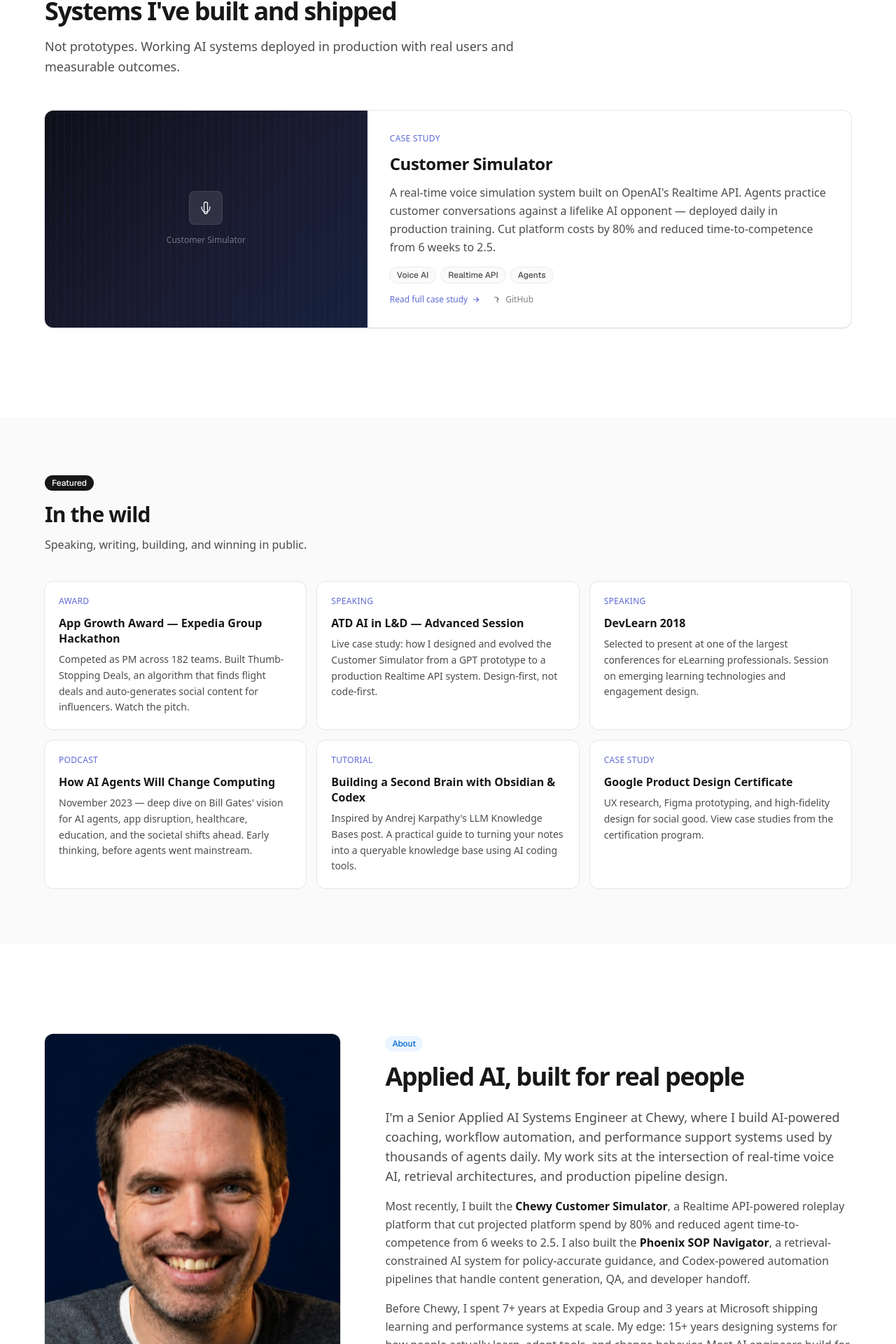
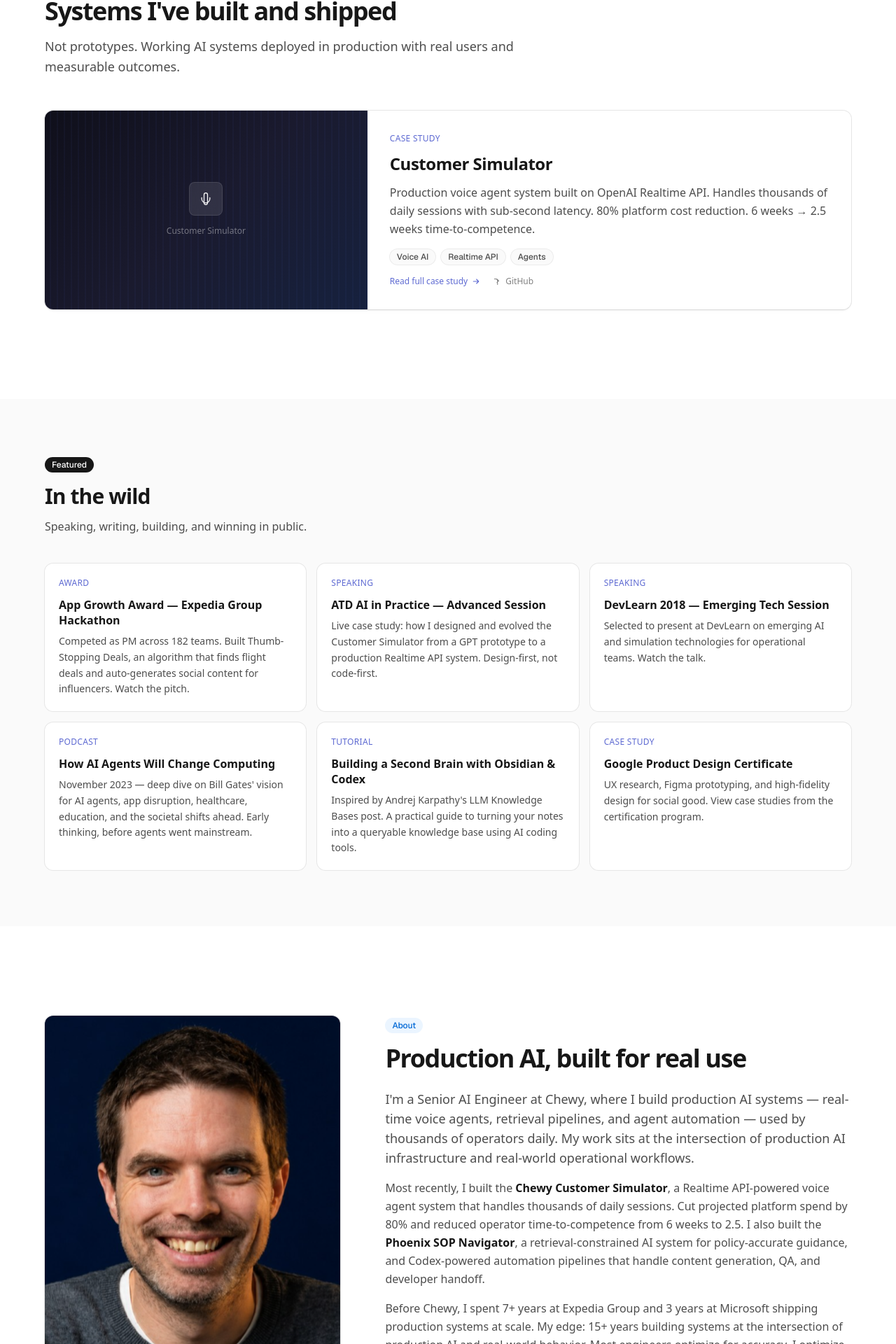
Before and after one commit to jonmeisburg/portfolio, a Next.js app: page / in a window 1280 px wide. Shown: the part 871-2791 px from the top of the page at 70% size. Built offline with nearby package versions, Linux system fonts and the light colour scheme.

Commit message:
rebrand: Senior AI Engineer positioning, updated copy and   accent color

```diff
--- a/src/app/globals.css
+++ b/src/app/globals.css
@@ -5,8 +5,8 @@
   --color-text: #171717;
   --color-text-secondary: #4d4d4d;
   --color-text-tertiary: #808080;
-  --color-accent: #5e6ad2;
-  --color-accent-hover: #7170ff;
+  --color-accent: #0ea5e9;
+  --color-accent-hover: #38bdf8;
   --color-border: rgba(0, 0, 0, 0.08);
   --color-border-subtle: rgba(0, 0, 0, 0.04);
   --color-surface: #fafafa;
--- a/src/app/layout.tsx
+++ b/src/app/layout.tsx
@@ -13,8 +13,8 @@
 });
 
 export const metadata: Metadata = {
-  title: "Jon Meisburg — Applied AI Engineer",
-  description: "Applied AI engineer building real systems — voice agents, RAG pipelines, workflow automation. Not prototypes. Not slide decks. Working AI that ships.",
+  title: "Jon Meisburg — Senior AI Engineer",
+  description: "Senior AI Engineer building production systems — voice AI, RAG pipelines, agent workflows. Not prototypes. Production AI that ships.",
 };
 
 export default function RootLayout({
--- a/src/app/work/customer-simulator/page.tsx
+++ b/src/app/work/customer-simulator/page.tsx
@@ -3,7 +3,7 @@
 export const metadata = {
   title: "Customer Simulator — Jon Meisburg",
   description:
-    "Real-time voice simulation using OpenAI Realtime API. Agents practice customer conversations against a lifelike AI opponent — deployed and used daily in production training.",
+    "Production voice agent system for customer-facing teams. Built on OpenAI Realtime API with custom retrieval layer and automated coaching pipeline. Deployed daily.",
 };
 
 export default function CustomerSimulatorPage() {
@@ -47,9 +47,10 @@
                 Customer Simulator
               </h1>
               <p className="text-lg md:text-xl text-[#4d4d4d] leading-relaxed mb-10">
-                A real-time voice simulation system built on OpenAI&apos;s
-                Realtime API. Agents practice customer conversations against a
-                lifelike AI opponent — deployed daily in production training.
+                Production voice agent system for customer-facing teams. Built
+                on OpenAI Realtime API with custom retrieval layer and
+                automated coaching pipeline. Handles thousands of daily
+                sessions with sub-second latency.
               </p>
 
               {/* Metrics row */}
@@ -86,20 +87,20 @@
                   The Problem
                 </span>
                 <h2 className="text-2xl md:text-3xl font-semibold tracking-[-0.03em] text-[#171717] mb-6">
-                  Training customer agents at scale is expensive and slow
+                  Customer-facing teams need realistic practice at scale
                 </h2>
                 <div className="space-y-4 text-[#4d4d4d] leading-relaxed">
                   <p>
-                    Traditional agent training relies on human role-players —
-                    costly, inconsistent, and impossible to scale. Agents
+                    Traditional onboarding relies on human role-players —
+                    costly, inconsistent, and impossible to scale. New hires
                     graduate unprepared for real customer conversations,
                     driving up handle time and error rates.
                   </p>
                   <p>
                     The existing simulation platform cost $800K annually
-                    and required 6 weeks to get new hires to baseline
-                    competence. Leaders needed a system that could train
-                    more agents, faster, without sacrificing quality.
+                    and required 6 weeks to get operators to baseline
+                    performance. The team needed a system that could onboard
+                    more people faster, without sacrificing quality.
                   </p>
                 </div>
               </div>
@@ -300,8 +301,8 @@
               Outcomes that matter
             </h2>
             <p className="text-lg text-[#808080] leading-relaxed mb-10 max-w-2xl">
-              The system replaced a $800K annual training platform and
-              became the primary practice tool for over 2,000 agents.
+              The system replaced a $800K annual simulation platform and
+              became the primary practice tool for over 2,000 operators.
             </p>
 
             <div className="grid grid-cols-1 md:grid-cols-2 gap-6">
@@ -318,13 +319,13 @@
                 },
                 {
                   metric: "2,000+",
-                  label: "Agents trained",
-                  detail: "Scaled across the support org with no additional human trainers.",
+                  label: "Operators onboarded",
+                  detail: "Scaled across the support org with no additional human role-players.",
                 },
                 {
                   metric: "+CSAT",
                   label: "New hires outperform tenured",
-                  detail: "Post-training CSAT scores from new agents exceeded historical tenured baselines.",
+                  detail: "Post-onboarding CSAT scores from new operators exceeded historical tenured baselines.",
                 },
               ].map((result) => (
                 <div
--- a/src/components/About.tsx
+++ b/src/components/About.tsx
@@ -25,22 +25,23 @@
               About
             </span>
             <h2 className="text-3xl md:text-4xl font-semibold tracking-[-0.04em] text-[#171717] mb-6">
-              Applied AI, built for real people
+              Production AI, built for real use
             </h2>
             <div className="space-y-4 text-[#4d4d4d] leading-relaxed">
               <p className="text-lg">
-                I&apos;m a Senior Applied AI Systems Engineer at Chewy, where I build
-                AI-powered coaching, workflow automation, and performance support
-                systems used by thousands of agents daily. My work sits at the
-                intersection of real-time voice AI, retrieval architectures, and
-                production pipeline design.
+                I&apos;m a Senior AI Engineer at Chewy, where I build production AI
+                systems — real-time voice agents, retrieval pipelines, and agent
+                automation — used by thousands of operators daily. My work sits at
+                the intersection of production AI infrastructure and real-world
+                operational workflows.
               </p>
               <p>
                 Most recently, I built the{" "}
                 <strong className="text-[#171717]">Chewy Customer Simulator</strong>,
-                a Realtime API-powered roleplay platform that cut projected
-                platform spend by 80% and reduced agent time-to-competence from
-                6 weeks to 2.5. I also built the{" "}
+                a Realtime API-powered voice agent system that handles thousands
+                of daily sessions. Cut projected platform spend by 80% and
+                reduced operator time-to-competence from 6 weeks to 2.5. I also
+                built the{" "}
                 <strong className="text-[#171717]">Phoenix SOP Navigator</strong>,
                 a retrieval-constrained AI system for policy-accurate guidance,
                 and Codex-powered automation pipelines that handle content
@@ -48,17 +49,14 @@
               </p>
               <p>
                 Before Chewy, I spent 7+ years at Expedia Group and 3 years at
-                Microsoft shipping learning and performance systems at scale. My
-                edge: 15+ years designing systems for how people actually learn,
-                adopt tools, and change behavior. Most AI engineers build for
-                specs. I build for humans — so the systems I ship actually get
-                used.
+                Microsoft shipping production systems at scale. My edge: 15+
+                years building systems at the intersection of production AI and
+                real-world behavior. Most engineers optimize for accuracy. I
+                optimize for adoption — so systems I ship get used, not shelved.
               </p>
               <p>
-                I&apos;m especially interested in applied AI roles that move beyond
-                experimentation into production systems — voice AI, RAG
-                pipelines, agent workflows, and AI-enabled operational
-                transformation.
+                I&apos;m looking for Senior AI Engineer roles shipping production
+                systems — voice AI, RAG, agent workflows, and AI infrastructure.
               </p>
             </div>
 
--- a/src/components/Featured.tsx
+++ b/src/components/Featured.tsx
@@ -50,7 +50,7 @@
               </span>
             </div>
             <h3 className="text-base font-semibold text-[#171717] mb-2 group-hover:text-[#5e6ad2] transition-colors leading-snug">
-              ATD AI in L&D — Advanced Session
+              ATD AI in Practice — Advanced Session
             </h3>
             <p className="text-sm text-[#4d4d4d] leading-relaxed">
               Live case study: how I designed and evolved the Customer Simulator
@@ -72,12 +72,11 @@
               </span>
             </div>
             <h3 className="text-base font-semibold text-[#171717] mb-2 group-hover:text-[#5e6ad2] transition-colors leading-snug">
-              DevLearn 2018
+              DevLearn 2018 — Emerging Tech Session
             </h3>
             <p className="text-sm text-[#4d4d4d] leading-relaxed">
-              Selected to present at one of the largest conferences for
-              eLearning professionals. Session on emerging learning
-              technologies and engagement design.
+              Selected to present at DevLearn on emerging AI and simulation
+              technologies for operational teams. Watch the talk.
             </p>
           </a>
 
--- a/src/components/Hero.tsx
+++ b/src/components/Hero.tsx
@@ -24,7 +24,7 @@
           </h1>
 
           <p className="text-lg md:text-xl leading-relaxed text-[#4d4d4d] mb-8 max-w-2xl">
-            13+ years shipping production systems at Microsoft and Expedia. Specialized in OpenAI APIs, real-time voice agents, RAG pipelines, and AI workflow automation.
+            Senior AI Engineer at Chewy. Built production systems used by 2,000+ agents daily. Specialized in OpenAI Realtime API, RAG pipelines, and agent workflows.
           </p>
 
           <div className="flex flex-wrap gap-3">
--- a/src/components/WorkSamples.tsx
+++ b/src/components/WorkSamples.tsx
@@ -48,10 +48,10 @@
                 Customer Simulator
               </h3>
               <p className="text-sm md:text-base text-[#4d4d4d] leading-relaxed mb-4">
-                A real-time voice simulation system built on OpenAI&apos;s Realtime
-                API. Agents practice customer conversations against a lifelike AI
-                opponent — deployed daily in production training. Cut platform
-                costs by 80% and reduced time-to-competence from 6 weeks to 2.5.
+                Production voice agent system built on OpenAI Realtime API.
+                Handles thousands of daily sessions with sub-second latency.
+                80% platform cost reduction. 6 weeks → 2.5 weeks
+                time-to-competence.
               </p>
               <div className="flex flex-wrap gap-2 mb-4">
                 {["Voice AI", "Realtime API", "Agents"].map((tag) => (
```
